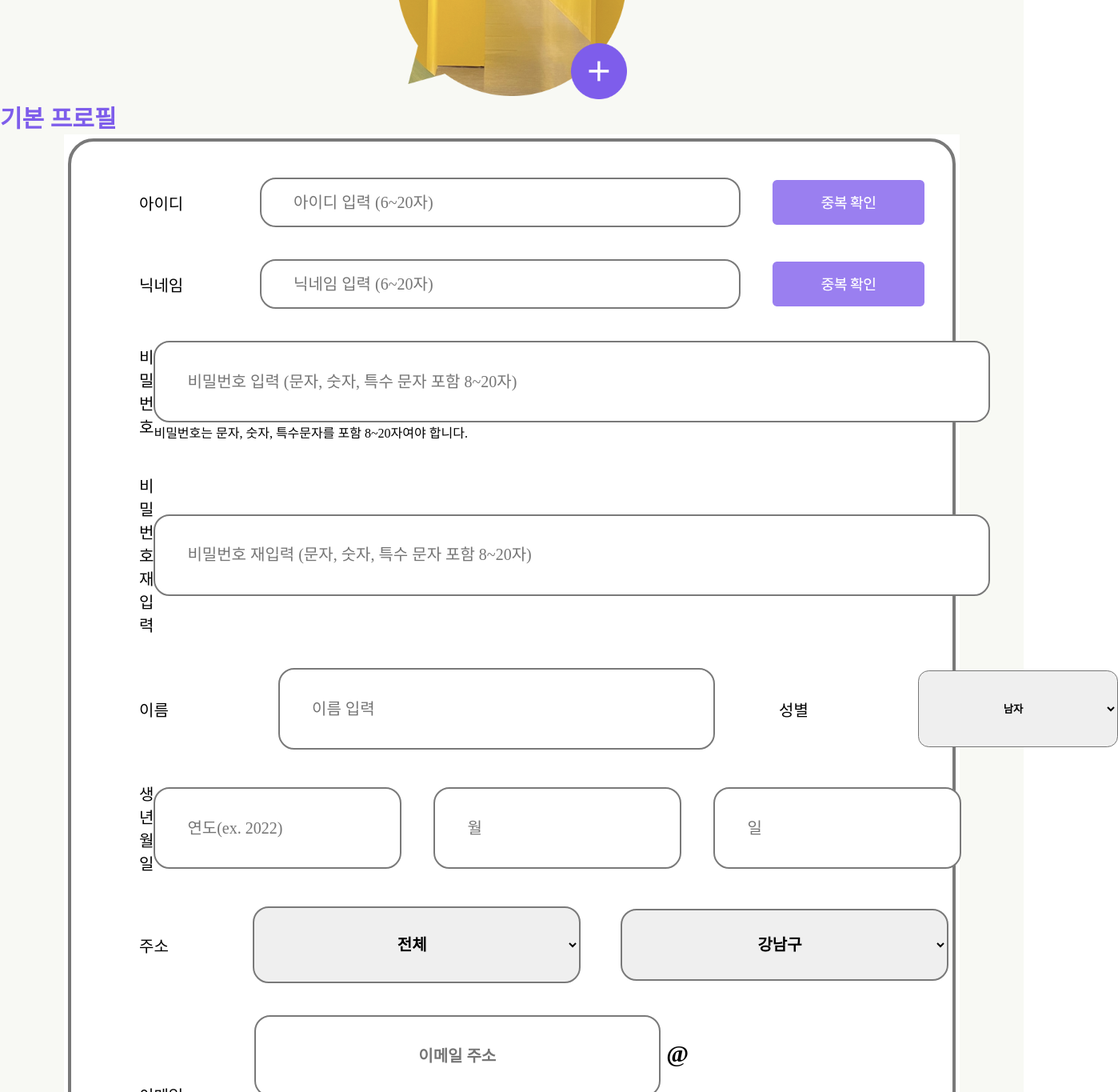
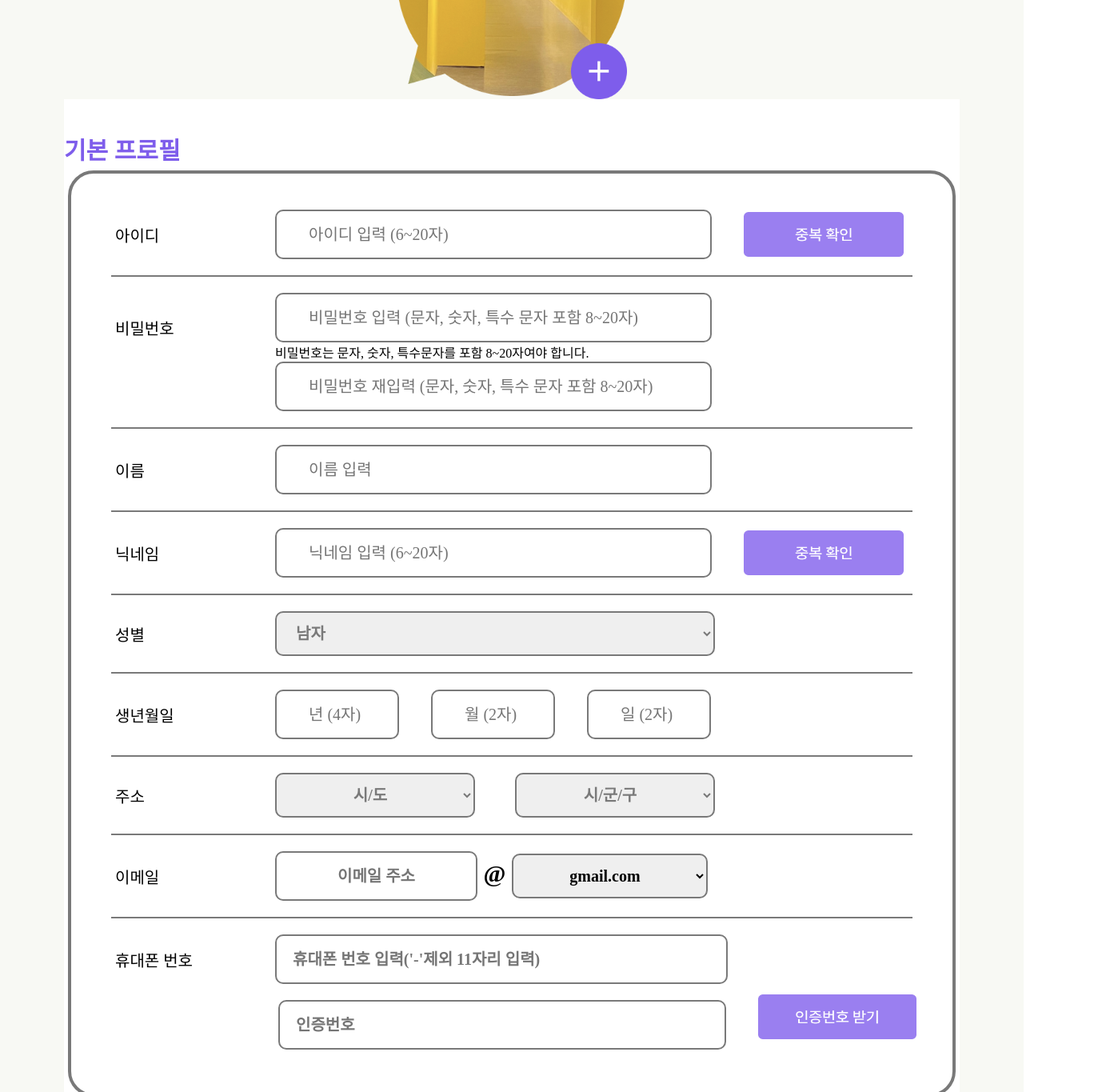
Before and after one commit to KUSITMS26th-T3-HIBIT/KUSITMS26th-T3-HIBIT-Front, a React (Create React App) app: page /signup_info in a window 1280 px wide. Shown: the part 480-1845 px from the top of the page at 80% size, 1398 px wide, since content can reach past the window. Built offline with nearby package versions, Linux system fonts and the light colour scheme.

Commit message:
fix : 회원가입 리사이징 완료

```diff
--- a/src/Global/User/SignupInfo.js
+++ b/src/Global/User/SignupInfo.js
@@ -79,8 +79,8 @@ let SignupInfo = () => {
                     />
                 </div>
 
-                <div className="Signup-title">기본 프로필</div>
                 <div className="Signup-require-profile-container">
+                    <div className="Signup-title-require">기본 프로필</div>
                     <div className="Signup-require-profile">
                         <div className="Signup-input-form">
 
@@ -121,7 +121,68 @@ let SignupInfo = () => {
                                         // 중복 검사 get 요청
                                     }}
                                 />
+
                             </div>
+
+                            <hr className="Signup-hr"/>
+
+                            <div className="Signup-pw">
+                                <div className="Signup-pw-row">
+                                    <div className="Signup-column">비밀번호</div>
+                                    <div className="Signup-row-col">
+                                        <input
+                                            className="Signup-pw-input"
+                                            type="password"
+                                            value={pw}
+                                            placeholder="비밀번호 입력 (문자, 숫자, 특수 문자 포함 8~20자)"
+                                            onChange={(e) => {
+                                                console.log('pw', e.target.value);
+                                                setPw(e.target.value);
+                                            }}
+                                        />
+                                        {
+                                            !isPw && <div>비밀번호는 문자, 숫자, 특수문자를 포함 8~20자여야 합니다.</div>
+                                        }
+                                    </div>
+
+                                </div>
+                                <div className="Signup-pw-re-row">
+                                    <div className="Signup-column"></div>
+                                    <div className="Signup-row-col">
+                                        <input
+                                            className="Signup-pw-re-input"
+                                            type="password"
+                                            value={repw}
+                                            placeholder="비밀번호 재입력 (문자, 숫자, 특수 문자 포함 8~20자)"
+                                            onChange={(e) => {
+                                                console.log('repw', e.target.value);
+                                                setRepw(e.target.value);
+                                            }}
+                                        />
+                                        {
+                                            repw.length > 0 && !isRePw && <div className="Signup-pw-not-equal">비밀번호가 일치하지 않습니다.</div>
+                                        }
+                                    </div>
+                                </div>
+                            </div>
+
+                            <hr className="Signup-hr"/>
+
+                            <div className="Signup-name-gender-row">
+                                <div className="Signup-name">
+                                    <div className="Signup-column">이름</div>
+                                    <input
+                                        className="Signup-name-input"
+                                        value={name}
+                                        placeholder="이름 입력"
+                                        onChange={(e) => setName(e.target.value)}
+                                    />
+                                </div>
+
+                            </div>
+
+                            <hr className="Signup-hr"/>
+
                             <div className="Signup-nickname">
                                 <div className="Signup-column">닉네임</div>
                                 <input
@@ -159,56 +220,8 @@ let SignupInfo = () => {
                                 />
                             </div>
 
-                            <div className="Signup-pw">
-                                <div className="Signup-pw-row">
-                                    <div className="Signup-column">비밀번호</div>
-                                    <div className="Signup-row-col">
-                                        <input
-                                            className="Signup-pw-input"
-                                            type="password"
-                                            value={pw}
-                                            placeholder="비밀번호 입력 (문자, 숫자, 특수 문자 포함 8~20자)"
-                                            onChange={(e) => {
-                                                console.log('pw', e.target.value);
-                                                setPw(e.target.value);
-                                            }}
-                                        />
-                                        {
-                                            !isPw && <div>비밀번호는 문자, 숫자, 특수문자를 포함 8~20자여야 합니다.</div>
-                                        }
-                                    </div>
+                            <hr className="Signup-hr"/>
 
-                                </div>
-                                <div className="Signup-pw-re-row">
-                                    <div className="Signup-column">비밀번호 재입력</div>
-                                    <div className="Signup-row-col">
-                                        <input
-                                            className="Signup-pw-re-input"
-                                            type="password"
-                                            value={repw}
-                                            placeholder="비밀번호 재입력 (문자, 숫자, 특수 문자 포함 8~20자)"
-                                            onChange={(e) => {
-                                                console.log('repw', e.target.value);
-                                                setRepw(e.target.value);
-                                            }}
-                                        />
-                                        {
-                                            repw.length > 0 && !isRePw && <div className="Signup-pw-not-equal">비밀번호가 일치하지 않습니다.</div>
-                                        }
-                                    </div>
-                                </div>
-                            </div>
-
-                            <div className="Signup-name-gender-row">
-                                <div className="Signup-name">
-                                    <div className="Signup-column">이름</div>
-                                    <input
-                                        className="Signup-name-input"
-                                        value={name}
-                                        placeholder="이름 입력"
-                                        onChange={(e) => setName(e.target.value)}
-                                    />
-                                </div>
                             <div
                                 className="Signup-gender"
                                 onChange={(e) => setSelectedGender(e.target.value)}>
@@ -226,7 +239,8 @@ let SignupInfo = () => {
                                     <option key='female' value='female'>여자</option>
                                 </select>
                             </div>
-                            </div>
+
+                            <hr className="Signup-hr"/>
 
                             <div className="Signup-birth">
                                 <div className="Signup-column">생년월일</div>
@@ -234,28 +248,30 @@ let SignupInfo = () => {
                                     <input
                                         className="Signup-birth-year"
                                         type='number'
-                                        placeholder="연도(ex. 2022)"
+                                        placeholder="년 (4자)"
                                         onChange={(e) => setYear(e.target.value)}
                                     />
                                     <input
                                         className="Signup-birth-month"
                                         type='number'
-                                        placeholder="월"
+                                        placeholder="월 (2자)"
                                         onChange={(e) => setMonth(e.target.value)}
                                     />
                                     <input
                                         className="Signup-birth-day"
                                         type='number'
-                                        placeholder="일"
+                                        placeholder="일 (2자)"
                                         onChange={(e) => setDay(e.target.value)}
                                     />
                                 </div>
                             </div>
 
+                            <hr className="Signup-hr"/>
+
                             <div className="Signup-home">
                                 <div className="Signup-column">주소</div>
                                 <select className="Signup-home-prefix" name='city' onChange={(e)=>{setHomePrefix(e.target.value)}}>
-                                    <option value='전체'>전체</option>
+                                    <option value=''>시/도</option>
                                     <option value='서울'>서울특별시</option>
                                     <option value='부산'>부산광역시</option>
                                     <option value='대구'>대구광역시</option>
@@ -274,6 +290,7 @@ let SignupInfo = () => {
                                     <option value='제주'>제주도</option>
                                 </select>
                                 <select className="Signup-home-suffix" name='gu' onChange={(e)=>{setHomeSuffix(e.target.value)}}>
+                                    <option value=''>시/군/구</option>
                                     <option value='강남구'>강남구</option>
                                     <option value='강동구'>강동구</option>
                                     <option value='강서구'>강서구</option>
@@ -303,6 +320,8 @@ let SignupInfo = () => {
 
                             </div>
 
+                            <hr className="Signup-hr"/>
+
                             <div className="Signup-email">
                                 <div className="Signup-column">이메일</div>
                                 <div>
@@ -323,6 +342,8 @@ let SignupInfo = () => {
                                     </select>
                                 </div>
                             </div>
+
+                            <hr className="Signup-hr"/>
 
                             <div className="Signup-phone">
                                 <div className="Signup-column">휴대폰 번호</div>
@@ -374,10 +395,6 @@ let SignupInfo = () => {
                                                         setExhibitStyle(i);
                                                     }}
                                                 >{exhibitStyleData[i].value}
-                                                    <img
-                                                        className="Signup-exhibit-style-img"
-                                                        src={`/exhibitStyle${i+1}.png`}
-                                                    />
                                                 </button>
                                             )
                                         })
--- a/src/css-modules/signup-info.css
+++ b/src/css-modules/signup-info.css
@@ -41,6 +41,20 @@
     cursor: pointer;
 }
 
+.Signup-hr{
+    margin-top: 20px;
+    margin-bottom: 20px;
+    border: 1px solid #797979;
+    width: 1000px;
+}
+
+.Signup-title-require{
+    font-weight: bold;
+    color: #7E5DEB;
+    justify-content: flex-start;
+    font-size: 30px;
+    margin-top: 40px;
+}
 .Signup-title{
     display: flex;
     justify-content: flex-start;
@@ -69,8 +83,8 @@
 
 /* Common Component */
 .Signup-column{
-    width: 174px;
-    margin-left: 80px;
+    width: 200px;
+    margin-left: 50px;
     font-size: 20px;
 }
 
@@ -85,14 +99,13 @@
     display: flex;
     flex-direction: row;
     align-items: center;
-    margin-top: 40px;
 }
 .Signup-nickname-input, .Signup-id-input{
-    width: 640px;
+    width: 500px;
     height: 56px;
     border: 2px solid;
     border-color: #797979;
-    border-radius: 1em;
+    border-radius: 0.5em;
     padding-left: 40px;
     font-size: 20px;
 }
@@ -118,18 +131,17 @@
     display: flex;
     flex-direction: row;
     align-items: center;
-    margin-top: 40px;
 }
 .Signup-pw-not-equal{
     font-weight: bold;
     color: #7E5DEB;
 }
 .Signup-pw-input, .Signup-pw-re-input{
-    width: 1000px;
-    height: 96px;
+    width: 500px;
+    height: 56px;
     border: 2px solid;
     border-color: #797979;
-    border-radius: 1em;
+    border-radius: 0.5em;
     padding-left: 40px;
     font-size: 20px;
 }
@@ -146,14 +158,13 @@
     display: flex;
     flex-direction: row;
     align-items: center;
-    margin-top: 40px;
 }
 .Signup-name-input{
     width: 500px;
-    height: 96px;
+    height: 56px;
     border: 2px solid;
     border-color: #797979;
-    border-radius: 1em;
+    border-radius: 0.5em;
     padding-left: 40px;
     font-size: 20px;
 }
@@ -164,14 +175,18 @@
     display: flex;
     flex-direction: row;
     align-items: center;
-    margin-top: 40px;
 }
 .Signup-selected-gender{
-    width: 250px;
-    height: 96px;
+    width: 550px;
+    height: 56px;
+    border: 2px solid;
+    border-color: #797979;
     font-weight: bold;
-    text-align: center;
-    border-radius: 1em;
+    /* text-align: center; */
+    border-radius: 0.5em;
+    padding-left: 20px;
+    font-size: 20px;
+    color: #797979;
 }
 
 /* Birth */
@@ -179,15 +194,14 @@
     display: inline-flex;
     flex-direction: row;
     align-items: center;
-    margin-top: 40px;
 }
 .Signup-birth-grid{
     display: grid;
-    grid-template-columns: 350px 350px 350px;
+    grid-template-columns: 195px 195px 195px;
 }
 .Signup-birth-year, .Signup-birth-month, .Signup-birth-day{
-    height: 96px;
-    border-radius: 1em;
+    height: 56px;
+    border-radius: 0.5em;
     border: 2px solid;
     border-color: #797979;
     padding-left: 40px;
@@ -201,27 +215,28 @@
     display: flex;
     flex-direction: row;
     align-items: center;
-    margin-top: 40px;
 }
 .Signup-home-prefix{
-    width: 500px;
-    height: 96px;
+    color: #797979;
+    width: 250px;
+    height: 56px;
     font-weight: bold;
     text-align: center;
     border: 2px solid;
     border-color: #797979;
-    border-radius: 1em;
+    border-radius: 0.5em;
     font-size: 20px;
 }
 .Signup-home-suffix{
-    width: 500px;
-    height: 90px;
+    color: #797979;
+    width: 250px;
+    height: 56px;
     margin-left: 50px;
     font-weight: bold;
     text-align: center;
     border: 2px solid;
     border-color: #797979;
-    border-radius: 1em;
+    border-radius: 0.5em;
     font-size: 20px;
 }
 
@@ -230,16 +245,15 @@
     display: flex;
     flex-direction: row;
     align-items: center;
-    margin-top: 40px;
 }
 .Signup-email-input, .Signup-email-addr-select{
-    width: 500px;
-    height: 96px;
+    width: 245px;
+    height: 56px;
     font-weight: bold;
     text-align: center;
     border: 2px solid;
     border-color: #797979;
-    border-radius: 1em;
+    border-radius: 0.5em;
     font-size: 20px;
 }
 .Signup-at-symbol{
@@ -253,16 +267,15 @@
     display: flex;
     flex-direction: row;
     align-items: center;
-    margin-top: 40px;
 }
 .Signup-phone-input{
-    width: 1000px;
-    height: 96px;
+    width: 540px;
+    height: 56px;
     font-weight: bold;
-    text-align: center;
     border: 2px solid;
+    padding-left: 20px;
     border-color: #797979;
-    border-radius: 1em;
+    border-radius: 0.5em;
     font-size: 20px;
 }
 
@@ -270,23 +283,27 @@
     display: flex;
     flex-direction: row;
     align-items: center;
-    margin-top: 40px;
-    margin-bottom: 80px;
+    margin-bottom: 50px;
 }
 .Signup-phone-auth-input{
     margin-left: 254px;
     cursor: pointer;
-    width: 700px;
-    height: 96px;
+    width: 540px;
+    height: 56px;
     font-weight: bold;
-    text-align: center;
+    padding-left: 20px;
     border: 2px solid;
     border-color: #797979;
-    border-radius: 1em;
+    border-radius: 0.5em;
     font-size: 20px;
+    margin-top: 20px;
 }
 .Signup-phone-validate{
+    width: 200px;
+    height: 56px;
     margin-left: 40px;
+    margin-right: 40px;
+    cursor: pointer;
 }
 
 
@@ -321,8 +338,8 @@
 }
 .Signup-exhibit-style-list{
     display: grid;
-    grid-template-columns: 660px 660px;
-    grid-template-rows: 114px 114px;
+    grid-template-columns: 490px 490px;
+    grid-template-rows: 100px 100px;
 }
 .Signup-exhibit-stlye-item {
     position: relative;
@@ -330,8 +347,8 @@
     border-width: 1px;
     cursor: pointer;
     font-weight: bold;
-    text-align: left;
-    padding-left: 120px;
+    text-align: center;
+
     border: 2px solid;
     border-color: #797979;
     border-radius: 0.5em;
@@ -343,19 +360,14 @@
     background-color: #7E5DEB;
     color: white;
     font-weight: bold;
-    text-align: left;
-    padding-left: 120px;
+    text-align: center;
+
     border: 2px solid;
     border-color: #797979;
     border-radius: 0.5em;
     font-size: 20px;
     margin: 20px;
     cursor: pointer;
-}
-.Signup-exhibit-style-img{
-    position: absolute;
-    top: 0px;
-    right: 70px;
 }
 
 
@@ -368,8 +380,8 @@
 }
 .Signup-my-style-list{
     display: grid;
-    grid-template-columns: 310px 310px 310px 310px;
-    grid-template-rows: 114px 114px 114px;
+    grid-template-columns: 242px 242px 242px 242px;
+    grid-template-rows: 100px 100px 100px;
 }
 .Signup-my-style-item{
     border: solid;
@@ -406,8 +418,8 @@
 }
 .Signup-interest-list{
     display: grid;
-    grid-template-columns: 310px 310px 310px 310px;
-    grid-template-rows: 114px 114px 114px;
+    grid-template-columns: 242px 242px 242px 242px;
+    grid-template-rows: 100px 100px 100px;
 }
 .Signup-interest-item{
     border: solid;
@@ -447,7 +459,7 @@
     justify-items: flex-start;
 }
 .Signup-introduce-input {
-    width: 80%;
+    width: 940px;
     height: 160px;
     resize: none;
     border: 2px solid;
@@ -455,6 +467,7 @@
     border-radius: 0.5em;
     font-size: 20px;
     font-weight: bold;
+    margin-top: 20px;
     margin-bottom: 30px;
 }
 
```
Lines whose indentation alone changed are shown as unchanged.
